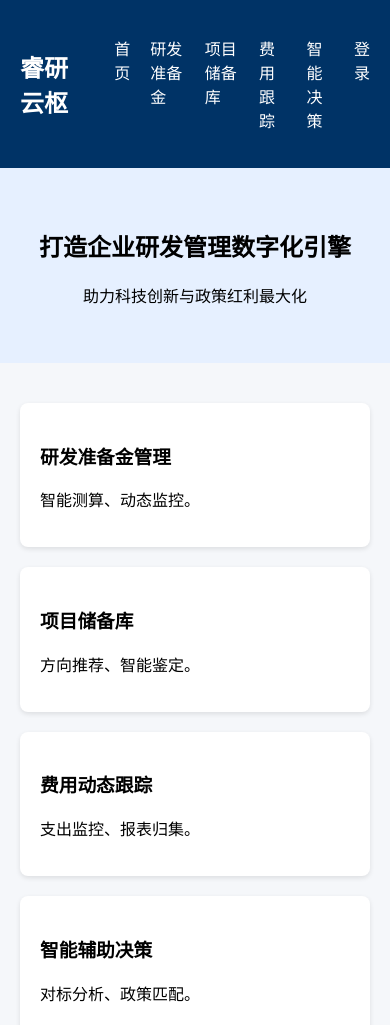
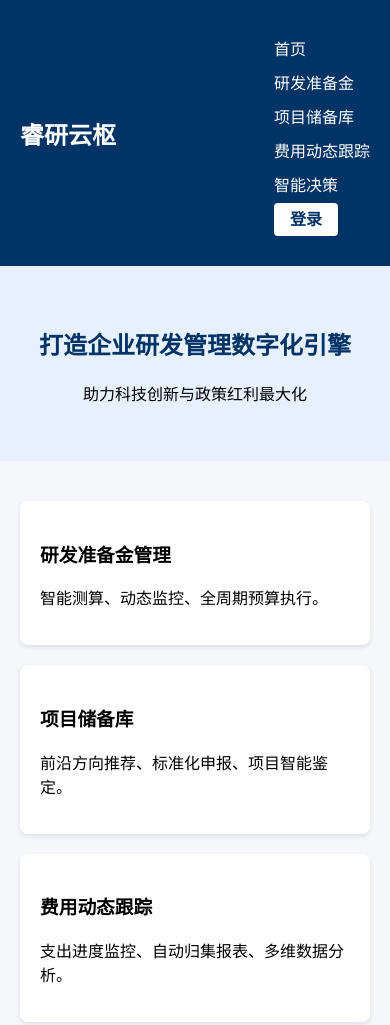
Before and after one commit to mistoch/github.io, a plain HTML site: page index.html in a window 390 px wide. Shown: the top 1025 px of the page. Drawn offline with Linux system fonts and the light colour scheme.

Commit message:
Add files via upload

```diff
--- a/index.html
+++ b/index.html
@@ -1,11 +1,114 @@
-
 <!DOCTYPE html>
 <html lang="zh-CN">
 <head>
   <meta charset="UTF-8">
   <meta name="viewport" content="width=device-width, initial-scale=1.0">
   <title>睿研云枢 - 首页</title>
-  <link rel="stylesheet" href="css/style.css">
+  <style>
+    body {
+      font-family: 'Microsoft YaHei', sans-serif;
+      margin: 0;
+      padding: 0;
+      background-color: #f5f7fa;
+    }
+
+    header {
+      background-color: #003366;
+      color: white;
+      padding: 20px;
+    }
+
+    nav {
+      display: flex;
+      justify-content: space-between;
+      align-items: center;
+    }
+
+    nav .logo {
+      font-size: 1.5em;
+      font-weight: bold;
+    }
+
+    nav ul {
+      list-style: none;
+      display: flex;
+      gap: 20px;
+    }
+
+    nav ul li {
+      display: inline;
+    }
+
+    nav ul li a {
+      color: white;
+      text-decoration: none;
+      font-weight: 500;
+    }
+
+    .hero {
+      background-color: #e6f0ff;
+      padding: 40px 20px;
+      text-align: center;
+    }
+
+    .hero h1 {
+      color: #003366;
+    }
+
+    .modules {
+      display: grid;
+      grid-template-columns: repeat(auto-fit, minmax(250px, 1fr));
+      gap: 20px;
+      padding: 40px 20px;
+    }
+
+    .card {
+      background: white;
+      border-radius: 8px;
+      padding: 20px;
+      box-shadow: 0 2px 5px rgba(0,0,0,0.1);
+      transition: transform 0.2s ease-in-out;
+    }
+
+    .card:hover {
+      transform: translateY(-5px);
+    }
+
+    .dashboard {
+      background: #fff;
+      margin: 20px;
+      padding: 20px;
+      border-left: 5px solid #003366;
+      font-size: 1.1em;
+    }
+
+    footer {
+      background-color: #003366;
+      color: white;
+      text-align: center;
+      padding: 10px;
+    }
+
+    .login-button {
+      background: white;
+      color: #003366;
+      padding: 8px 16px;
+      border-radius: 4px;
+      font-weight: bold;
+      text-decoration: none;
+    }
+
+    .login-button:hover {
+      background: #cce0ff;
+    }
+
+    @media (max-width: 600px) {
+      nav ul {
+        flex-direction: column;
+        gap: 10px;
+      }
+    }
+  </style>
 </head>
 <body>
 
@@ -13,12 +116,12 @@
     <nav>
       <div class="logo">睿研云枢</div>
       <ul>
-        <li><a href="index.html">首页</a></li>
-        <li><a href="yfzbj.html">研发准备金</a></li>
+        <li><a href="#">首页</a></li>
+        <li><a href="#">研发准备金</a></li>
         <li><a href="#">项目储备库</a></li>
-        <li><a href="#">费用跟踪</a></li>
+        <li><a href="#">费用动态跟踪</a></li>
         <li><a href="#">智能决策</a></li>
-        <li><a href="#">登录</a></li>
+        <li><a class="login-button" href="#">登录</a></li>
       </ul>
     </nav>
   </header>
@@ -29,14 +132,26 @@
   </section>
 
   <section class="modules">
-    <div class="card"><h3>研发准备金管理</h3><p>智能测算、动态监控。</p></div>
-    <div class="card"><h3>项目储备库</h3><p>方向推荐、智能鉴定。</p></div>
-    <div class="card"><h3>费用动态跟踪</h3><p>支出监控、报表归集。</p></div>
-    <div class="card"><h3>智能辅助决策</h3><p>对标分析、政策匹配。</p></div>
+    <div class="card">
+      <h3>研发准备金管理</h3>
+      <p>智能测算、动态监控、全周期预算执行。</p>
+    </div>
+    <div class="card">
+      <h3>项目储备库</h3>
+      <p>前沿方向推荐、标准化申报、项目智能鉴定。</p>
+    </div>
+    <div class="card">
+      <h3>费用动态跟踪</h3>
+      <p>支出进度监控、自动归集报表、多维数据分析。</p>
+    </div>
+    <div class="card">
+      <h3>智能辅助决策</h3>
+      <p>对标分析、产学研撮合、政策匹配与能力评估。</p>
+    </div>
   </section>
 
   <section class="dashboard">
-    <strong>数据看板：</strong><br>
+    <strong>数据看板示例：</strong><br>
     当前研发投入执行率：72%<br>
     本季度新增项目数：8<br>
     资金偏离预警项目：2 个
```
Also changed, not shown: yfzbj.html (+90 -7 lines).
